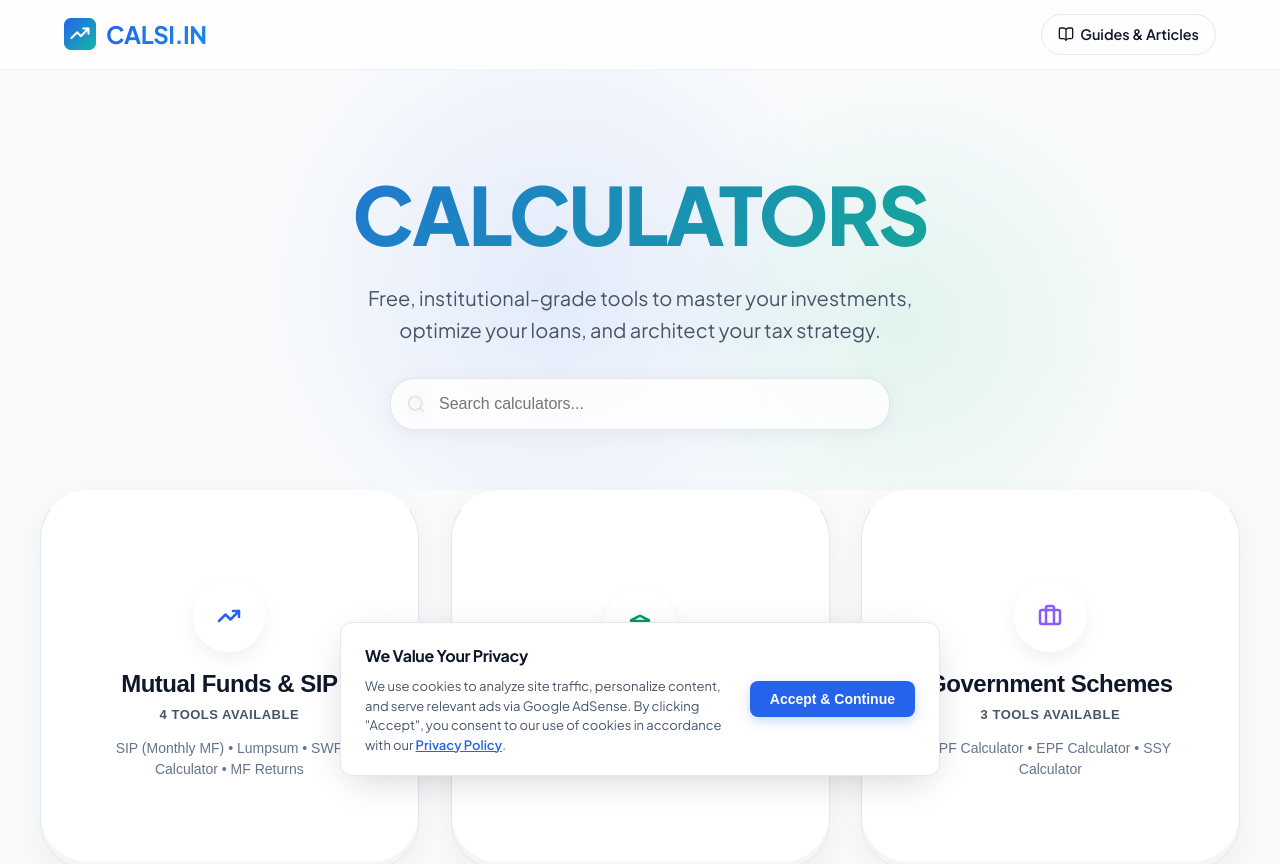
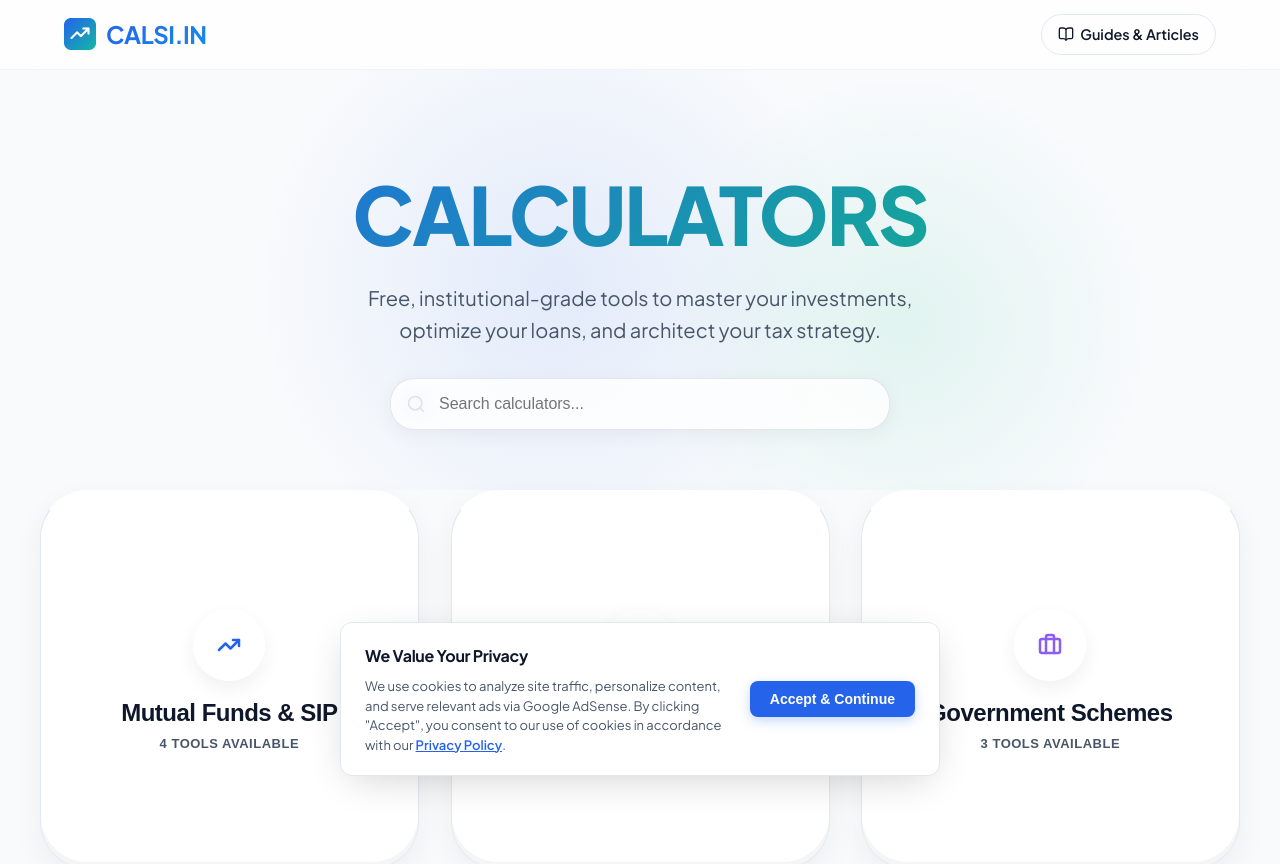
Before and after one commit to arjitdaga2001/Calsi, a React (Vite) app: page / in a window 1280 px wide. Shown: the top 864 px of the page. Built offline with nearby package versions, Linux system fonts and the light colour scheme.

Commit message:
Update home page layout to match screenshot

```diff
--- a/src/pages/home.css
+++ b/src/pages/home.css
@@ -482,17 +482,7 @@
 }
 
 .cat-accordion-tools-list {
-  font-size: 14px;
-  color: var(--text-muted);
-  line-height: 1.5;
-  margin: 8px 0 0 0;
-  text-align: center;
-  display: -webkit-box;
-  -webkit-line-clamp: 2;
-  -webkit-box-orient: vertical;
-  overflow: hidden;
-  max-width: 90%;
-  transition: opacity 0.2s;
+  display: none;
 }
 
 .cat-accordion-card.expanded .cat-accordion-tools-list,
```
